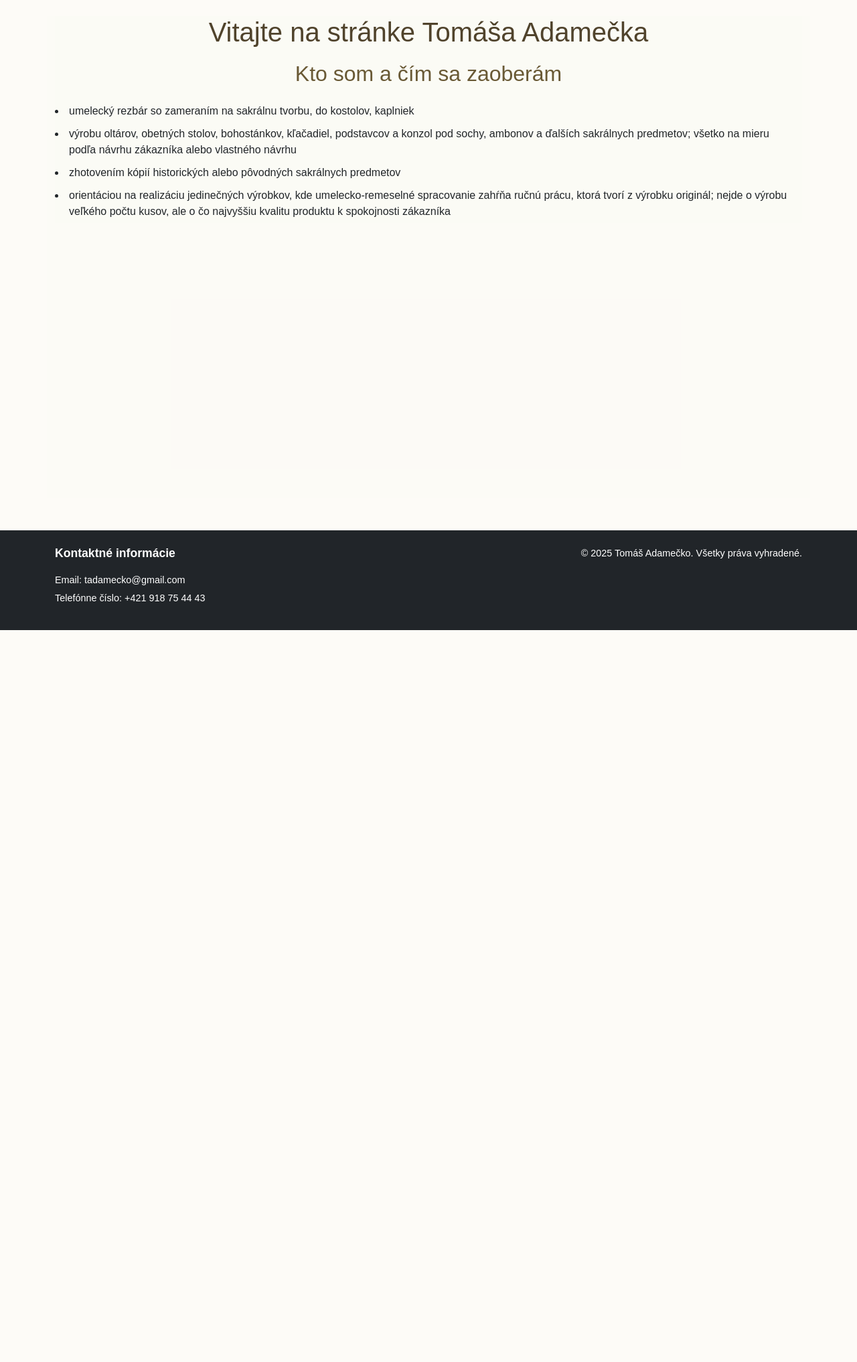
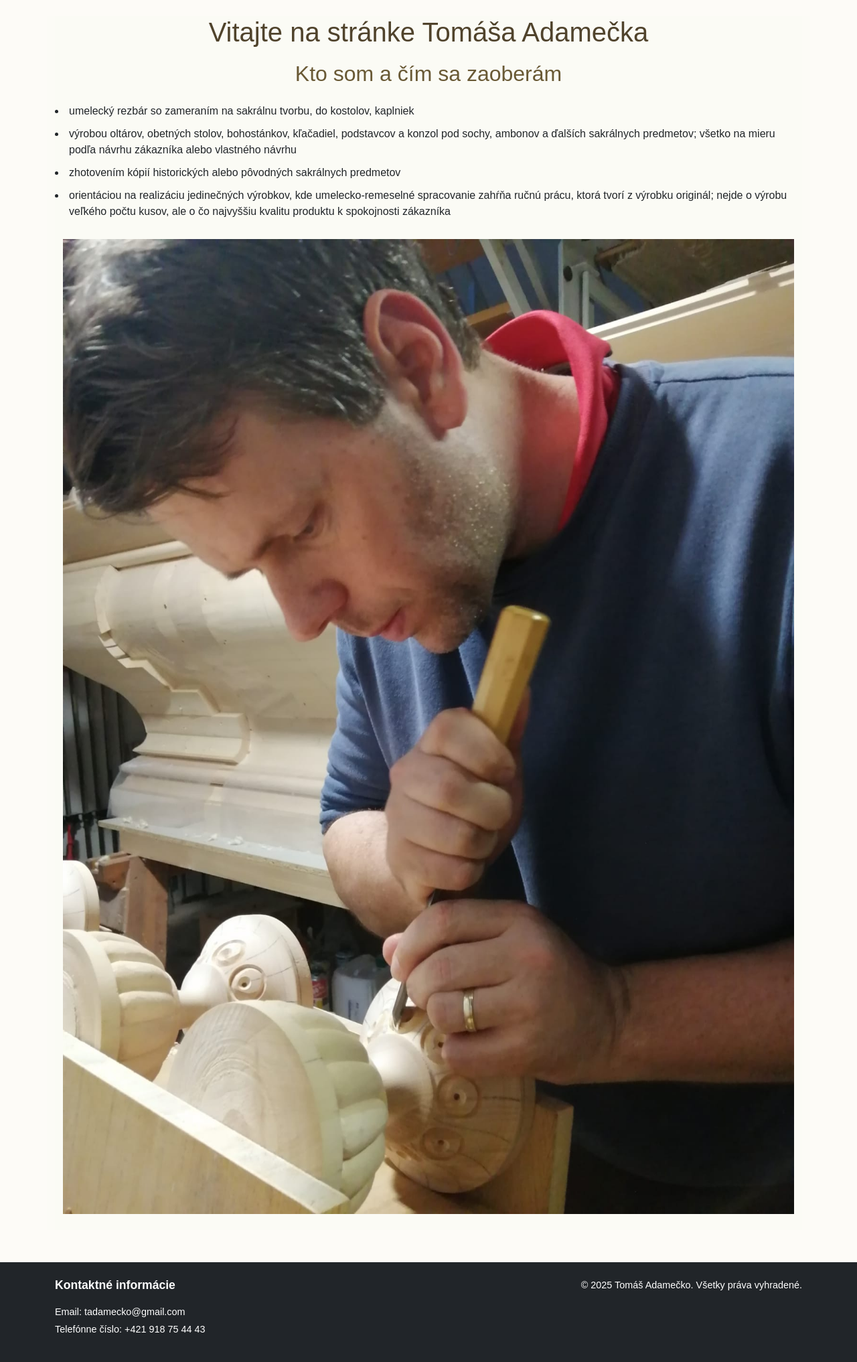
Before and after one commit to janohradil/adamecko, a FastAPI app: page / in a window 1280 px wide. Shown: the part 62-2096 px from the top of the page at 67% size. Before the commit the page ends 1003 px from the top, so only its background shows below. Run offline with FastAPI, Linux system fonts and the light colour scheme; parts of the project's set-up code (start-up, migrations or seed data) failed here and were passed over; some libraries are stand-ins or nearby versions.

Commit message:
add photo on home page

```diff
--- a/static/css/styles.css
+++ b/static/css/styles.css
@@ -71,11 +71,11 @@ p {
     margin-bottom: 1rem;
     width: 100%;
     box-sizing: border-box;
-    background-color: #ededd1;
+    background-color: #fcfcfb;
 }
 
 .card {
-    background-color: #ededd1;
+    background-color: #f7f7ed;
 }
 
 .card-title {
@@ -86,6 +86,12 @@ p {
 .card {
     border: none;
     margin-bottom: 1rem;
+}
+
+main img {
+    width: 100%;
+    height: 100%;
+    object-fit: contain;
 }
 
 .card img {
--- a/templates/home.html
+++ b/templates/home.html
@@ -8,7 +8,7 @@
             <h2>Kto som a čím sa zaoberám</h2>
             <ul>
                 <li>umelecký rezbár so zameraním na sakrálnu tvorbu, do kostolov, kaplniek</li>
-                <li>výrobu oltárov, obetných stolov, bohostánkov, kľačadiel, podstavcov a konzol pod sochy,
+                <li>výrobou oltárov, obetných stolov, bohostánkov, kľačadiel, podstavcov a konzol pod sochy,
                     ambonov a ďalších sakrálnych predmetov; všetko na mieru podľa návrhu zákazníka alebo
                     vlastného návrhu</li>
                 <li>zhotovením kópií historických alebo pôvodných sakrálnych predmetov</li>
@@ -16,6 +16,9 @@
                     ručnú prácu, ktorá tvorí z výrobku originál; nejde o výrobu veľkého počtu kusov, ale o čo
                     najvyššiu kvalitu produktu k spokojnosti zákazníka</li>
             </ul>
+            <div class="container my-4">
+                <img src="{{ url_for ('static', path='img/assets/tomas-adamecko.jpg') }}" alt="">
+            </div>
         </div>
     </div>
 
```
Also changed, not shown: static/img/assets/tomas-adamecko.jpg (added).
